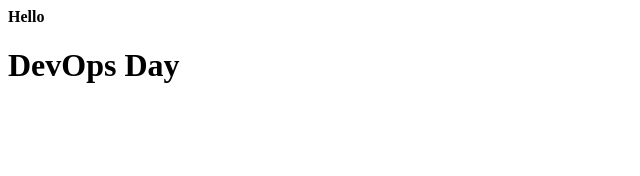
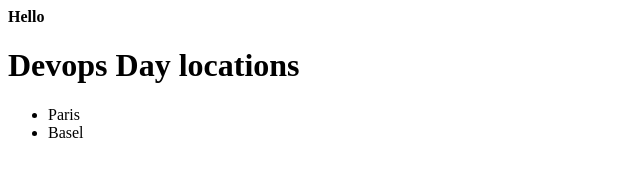
Before and after one commit to PabMeszaros/devops, a plain HTML site: page index.html in a window 1280 px wide. Shown: the whole page, without its empty margins (0-640 px from the left). Drawn offline with Linux system fonts and the light colour scheme.

Commit message:
feat: DevOps day locations

```diff
--- a/index.html
+++ b/index.html
@@ -1,3 +1,7 @@
 <b>Hello </b>
 
-<h1>DevOps Day</h1>
+<h1>Devops Day locations</h1>
+<ul>
+  <li>Paris</li>
+  <li>Basel</li>
+</ul>
```
